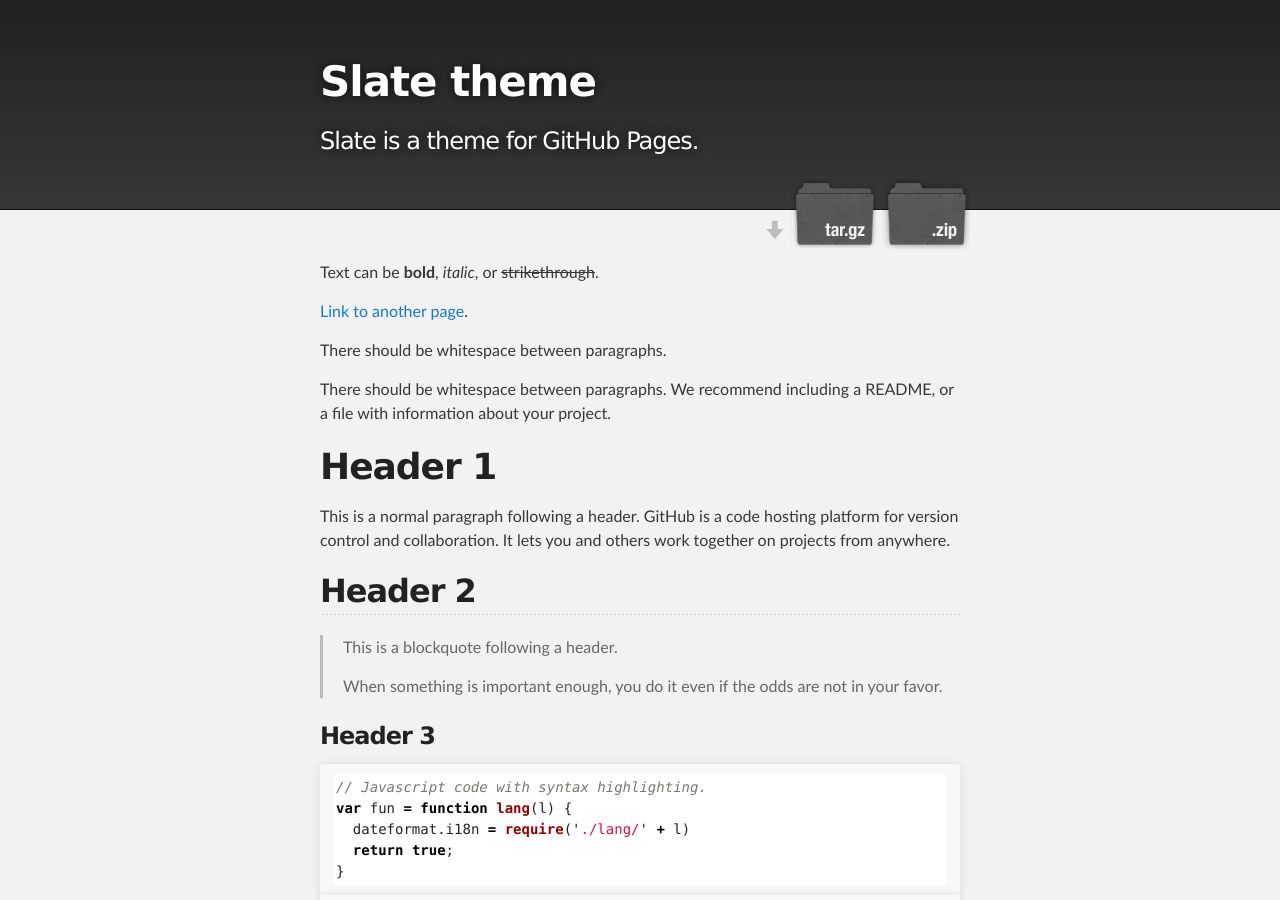
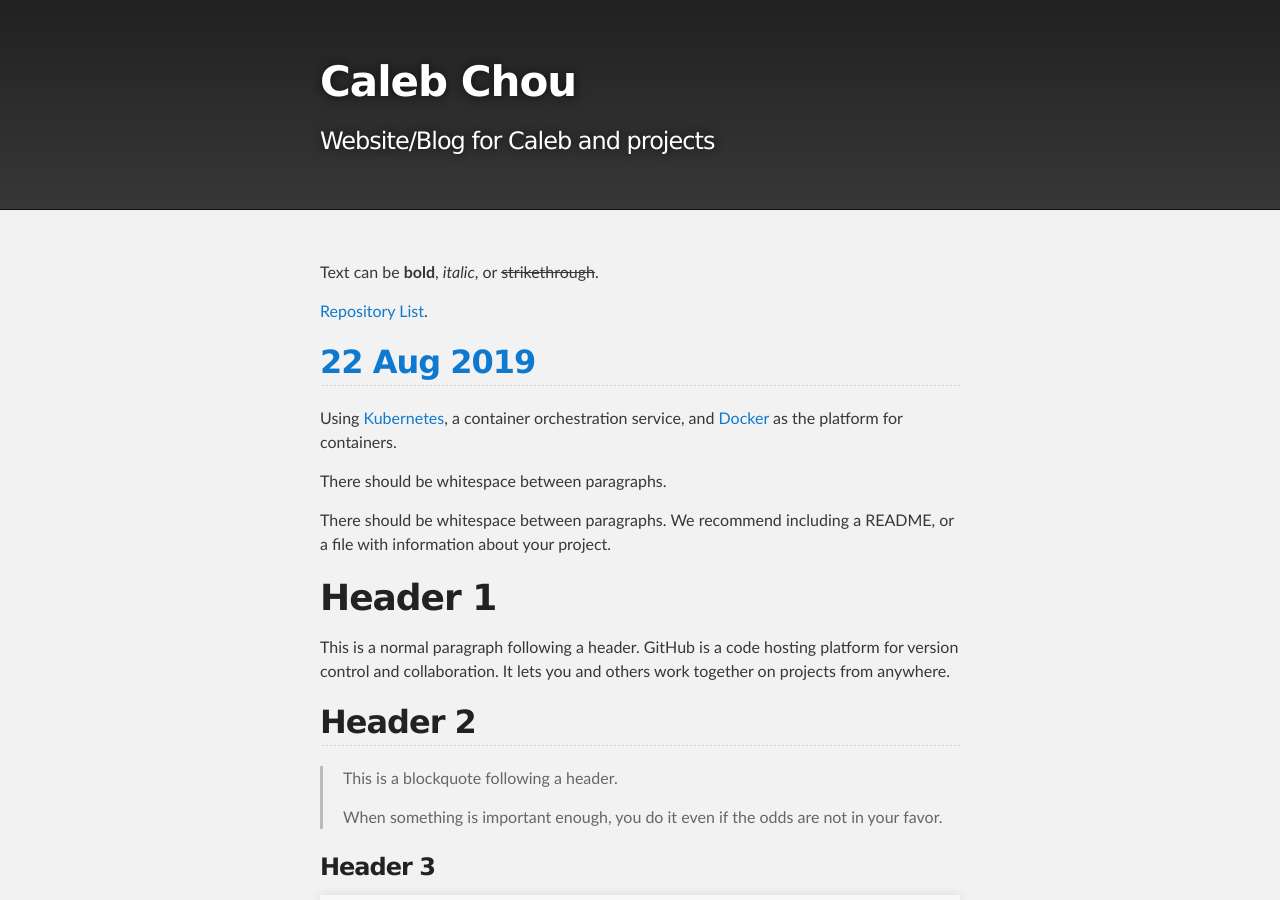
Before and after one commit to caleb-chou/caleb-chou.github.io, a Jekyll site: the page built from index.md, in a window 1280 px wide and 900 px high. Built offline with Jekyll 4.4.1, drawn with Linux system fonts in a browser that asks for light colours.

Commit message:
Started Blog

```diff
--- a/_config.yml
+++ b/_config.yml
@@ -1,5 +1,5 @@
-title: Slate theme
-description: Slate is a theme for GitHub Pages.
-show_downloads: true
+title: Caleb Chou
+description: Website/Blog for Caleb and projects
+show_downloads: false
 google_analytics:
 theme: jekyll-theme-slate
--- a/index.md
+++ b/index.md
@@ -4,7 +4,11 @@ layout: default
 
 Text can be **bold**, _italic_, or ~~strikethrough~~.
 
-[Link to another page](./another-page.html).
+[Repository List](./another-page.html).
+
+## [22 Aug 2019](./blogs/22082019.html)
+Using [Kubernetes](https://kubernetes.io/), a container orchestration service, and [Docker](https://www.docker.com/) as the platform for containers.
+
 
 There should be whitespace between paragraphs.
 
```
Also changed, not shown: blogs/22082019.md (added, +3 -0 lines).
